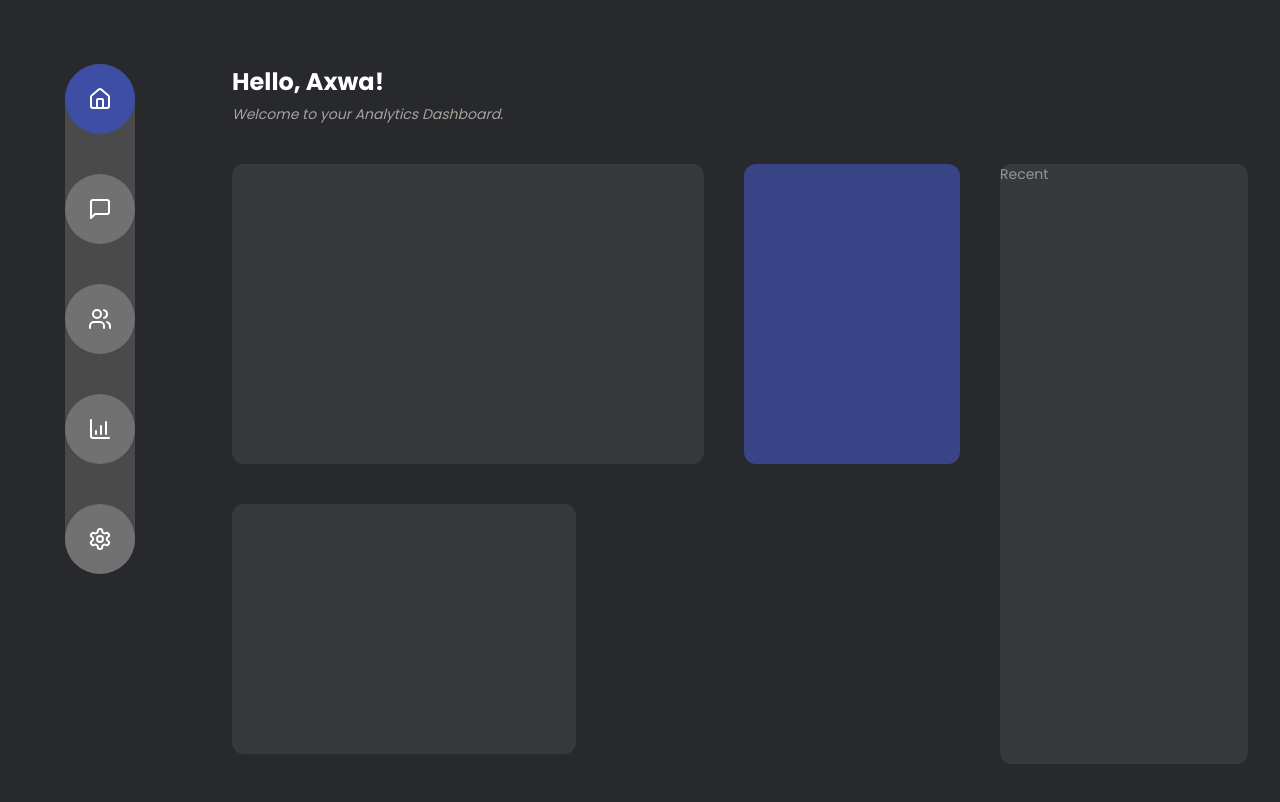
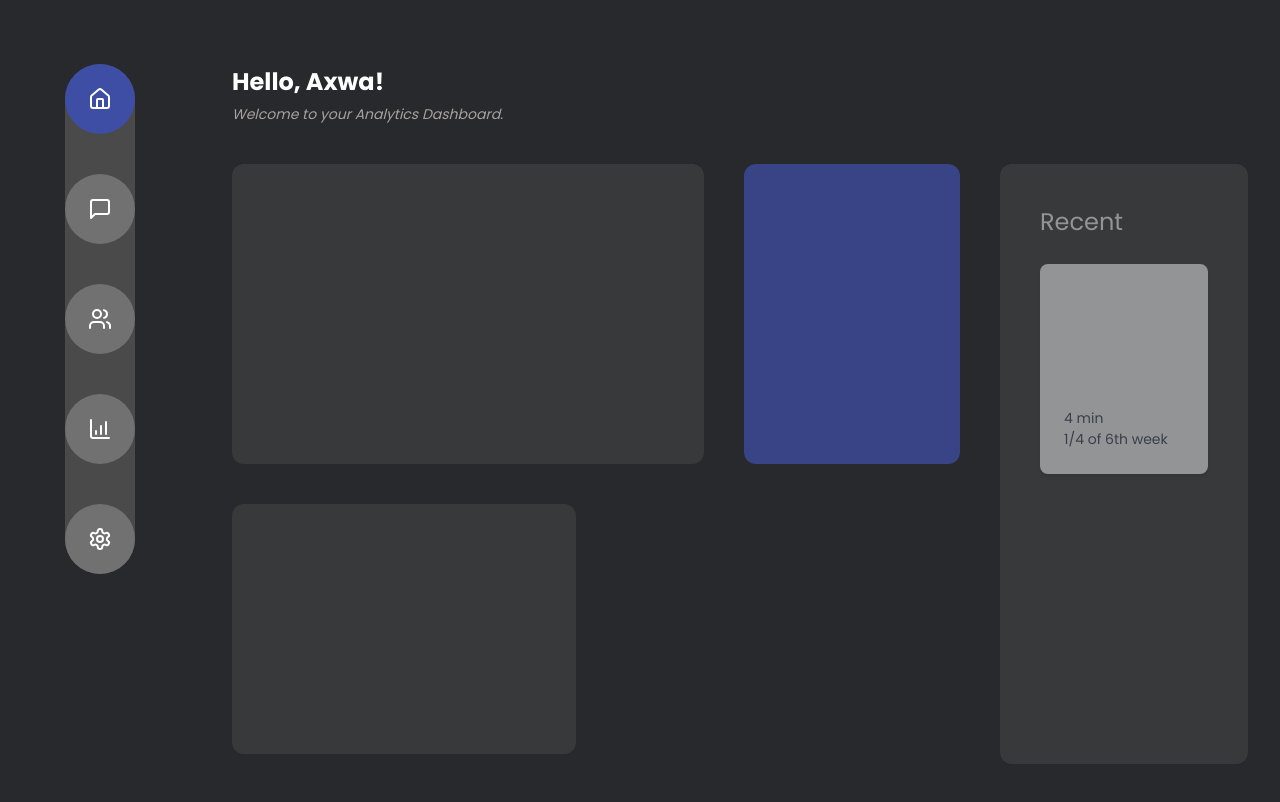
Before and after one commit to naufudge/policy-debunker, a Next.js app: page / in a window 1280 px wide. Shown: the top 802 px of the page. Built offline with nearby package versions, Linux system fonts and the light colour scheme.

Commit message:
recent beta version

```diff
--- a/components/home/recent.tsx
+++ b/components/home/recent.tsx
@@ -1,11 +1,31 @@
-import React from 'react'
+import React from 'react';
 
 const Recent = () => {
+  const posts = [
+    {
+      id: 1,
+      title: "How to reduce the divorce rate?",
+      time: "4 min",
+      week: "1/4 of 6th week"
+    }
+  ];
+
   return (
-    <div>
-        <h1>Recent</h1>
+    <div className="p-10">
+      <h1 className="font-poppins text-[1.5rem] text-white">Recent</h1>
+      <div className="mt-6 space-y-4">
+        {posts.map(post => (
+          <div key={post.id} className="p-6 bg-white rounded-lg shadow-md">
+            <h2 className="font-poppins text-xl font-semibold">{post.title}</h2>
+            <div className="mt-2 text-gray-600">
+              <p>{post.time}</p>
+              <p>{post.week}</p>
+            </div>
+          </div>
+        ))}
+      </div>
     </div>
-  )
-}
+  );
+};
 
-export default Recent
+export default Recent;
```
